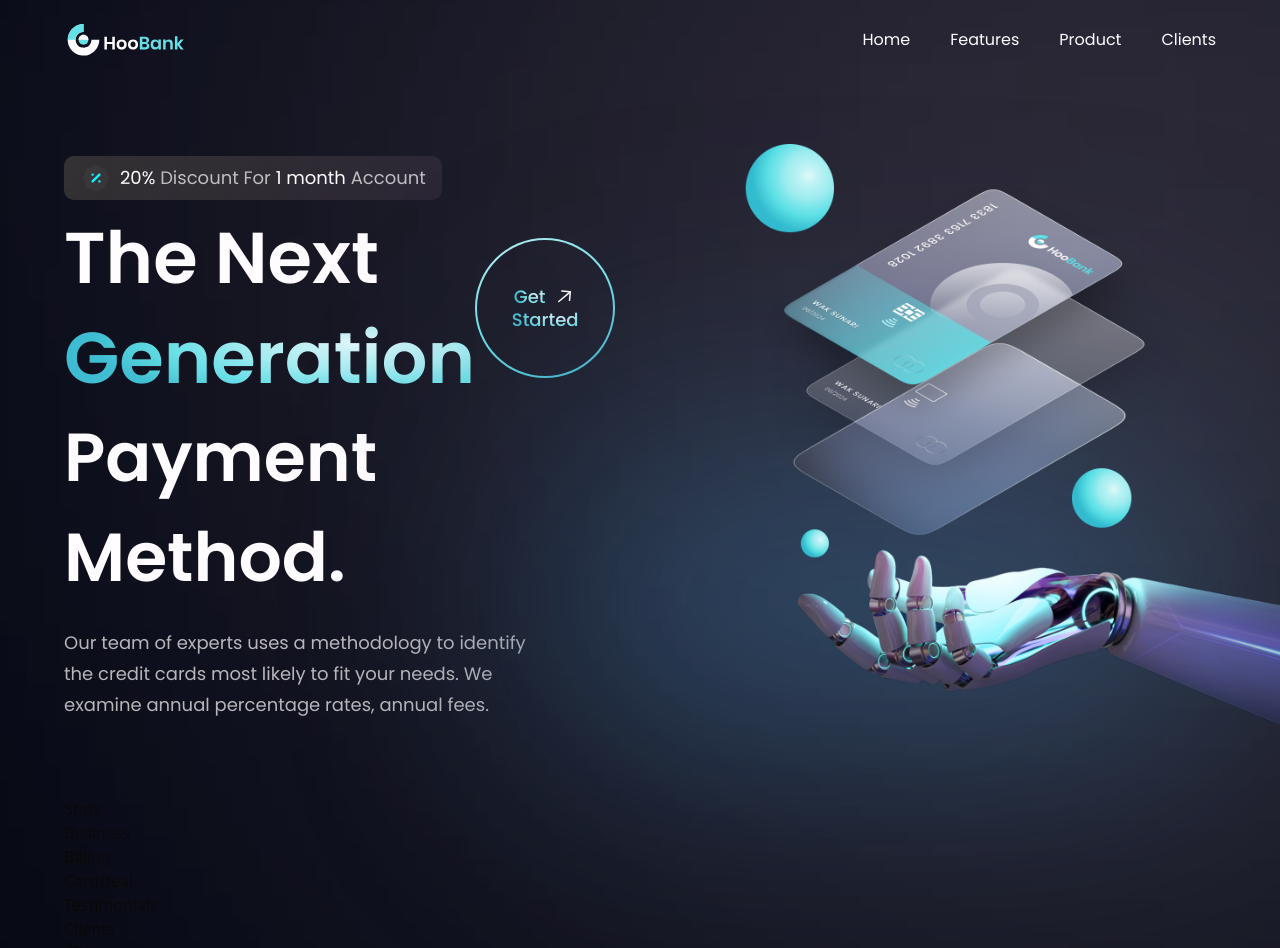
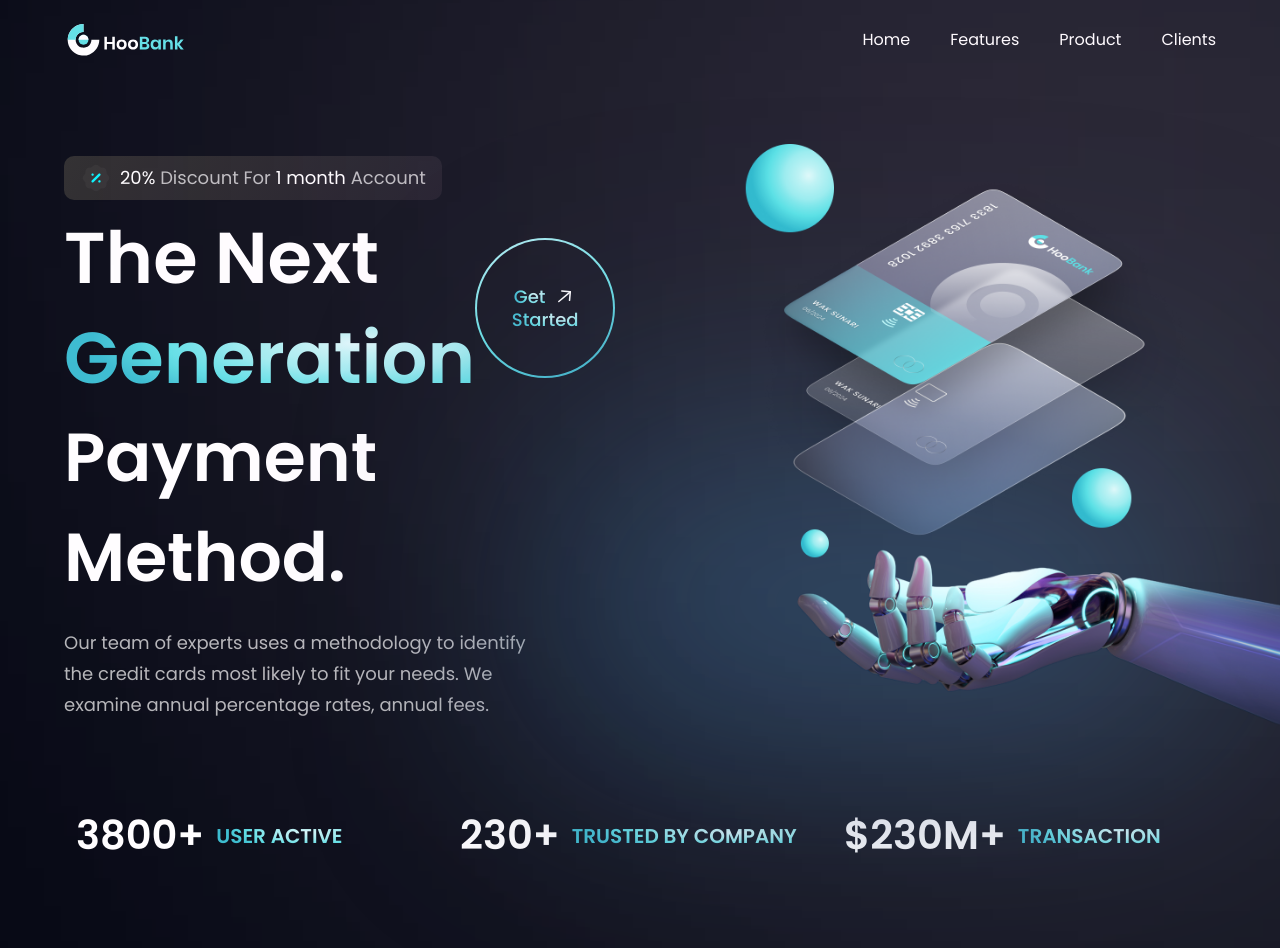
Before and after one commit to GabrielBortolote/ReactBankApp, a React (Vite) app: page / in a window 1280 px wide. Shown: the top 948 px of the page. Built offline with nearby package versions, Linux system fonts and the light colour scheme.

Commit message:
:sparkles: Implement stats
Add stats to the main page

```diff
--- a/src/components/Stats.jsx
+++ b/src/components/Stats.jsx
@@ -1,9 +1,15 @@
-import React from 'react'
+import {stats} from '../constants'
+import styles from '../styles'
 
-const Stats = () => {
-  return (
-    <div>Stats</div>
-  )
-}
+const Stats = () => (
+    <section className={`${styles.flexCenter} flex-row flex-wrap sm:mb-20 mb-6`}>
+      {stats.map((stat) => (
+        <div key={stat.id} className={`flex-1 flex justify-start items-center flex-row m-3`}>
+          <h4 className='font-poppins font-semibold xs:text-[40px] text-[30px] xs:leading-[53px] leading-[43px] text-white'>{stat.value}</h4>
+          <p className='font-poppins font-semibold xs:text-[20px] text-[15px] xs:leading-[26px] leading-[21px] text-gradient uppercase ml-3'>{stat.title}</p>
+        </div>
+      ))}
+    </section>
+)
 
 export default Stats
```
